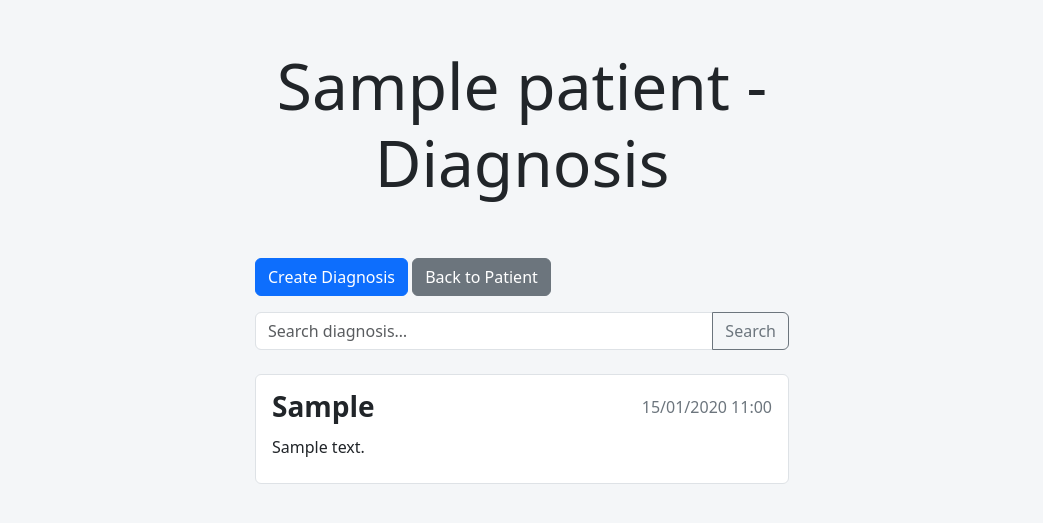
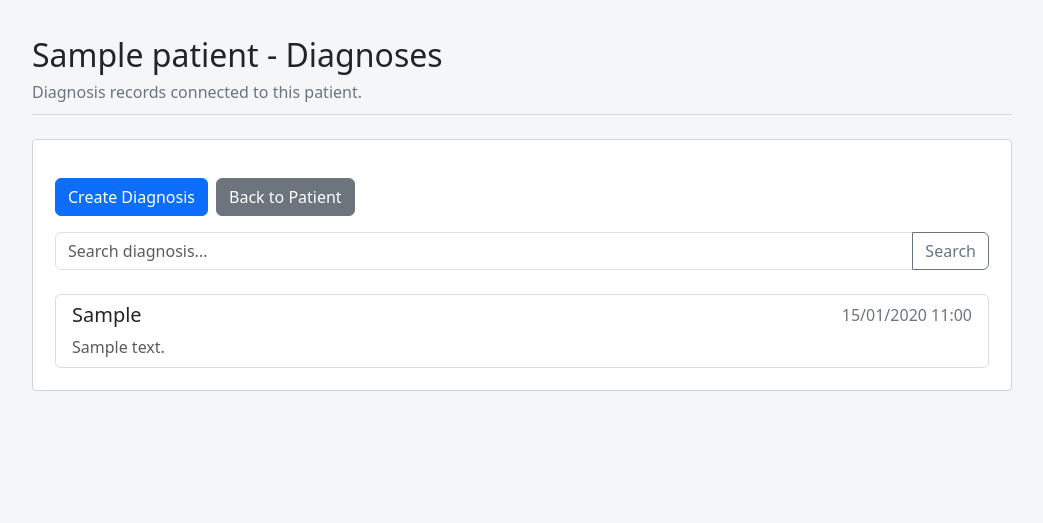
Before and after one commit to enrique28-ai/Medrecord, a Django app: page /patients/diagnosis/1/ in a window 1280 px wide. Shown: the part 56-579 px from the top of the page, without its empty margins (118-1161 px from the left). Run offline with Django 5.2, Linux system fonts and the light colour scheme; a user stored in the database is signed in; tables that the repository leaves empty hold one stand-in row (values such as "Sample post").

Commit message:
style: improve basic diagnosis list

```diff
--- a/medregister/templates/diagnosis.html
+++ b/medregister/templates/diagnosis.html
@@ -1,46 +1,36 @@
 {% extends 'base.html' %}
 {% load tz %}
 {% block content %}
-<main class="container">
-<div class="row">
-    <div class="col-md-6 offset-md-3">
-<h1 class="text-center display-3 py-5">{{patient.name}} - Diagnosis</h1>
-<a class="btn btn-primary mb-3" href="{% url 'create_diagnosis' patient.id %}">
- Create Diagnosis
-</a>
+<div class="page-shell">
+  <div class="page-title">
+    <h1>{{ patient.name }} - Diagnoses</h1>
+    <p>Diagnosis records connected to this patient.</p>
+  </div>
 
-<a class="btn btn-secondary mb-3" href="{% url 'patient_detail' patient.id %}">
- Back to Patient
-</a>
-<form method="get"
-            action="{% url 'diagnosis' patient.id %}"
-            class="input-group mb-4">
-        <input type="text"
-               name="q"
-               value="{{ query }}"
-               class="form-control"
-               placeholder="Search diagnosis…">
-        <button class="btn btn-outline-secondary"
-                type="submit">Search</button>
-      </form>
+  <div class="legacy-panel">
+    <div class="action-row mb-3">
+      <a class="btn btn-primary" href="{% url 'create_diagnosis' patient.id %}">Create Diagnosis</a>
+      <a class="btn btn-secondary" href="{% url 'patient_detail' patient.id %}">Back to Patient</a>
+    </div>
 
-<ul class="list-group">
-{% for rec in health_records %}
-    <a class="list-group-item" href="{% url 'diagnosis_detail' patient.id rec.id %}">
-        <header class="d-flex align-items-center mb-1">
-            <h3 class="fw-bold m-0">{{rec.diagnostic}}</h3>
-            <span class="text-secondary ms-auto">
-                {{ rec.created_at|localtime|date:"d/m/Y H:i" }}
-              </span>
-            <br/><br/>
-        </header>
-        <p>{{rec.description}}</p>
-    </a>
-{% endfor %}
-</ul>
+    <form method="get" action="{% url 'diagnosis' patient.id %}" class="input-group mb-4">
+      <input type="text" name="q" value="{{ query }}" class="form-control" placeholder="Search diagnosis...">
+      <button class="btn btn-outline-secondary" type="submit">Search</button>
+    </form>
+
+    <div class="list-group legacy-list">
+      {% for rec in health_records %}
+        <a class="list-group-item list-group-item-action" href="{% url 'diagnosis_detail' patient.id rec.id %}">
+          <div class="record-row">
+            <h3 class="h5">{{ rec.diagnostic }}</h3>
+            <span class="record-meta">{{ rec.created_at|localtime|date:"d/m/Y H:i" }}</span>
+          </div>
+          <p class="mb-0 mt-2 text-muted">{{ rec.description }}</p>
+        </a>
+      {% empty %}
+        <div class="text-muted">No diagnosis records found.</div>
+      {% endfor %}
+    </div>
+  </div>
 </div>
-</div>
-</main>
-
-
 {% endblock %}
```
